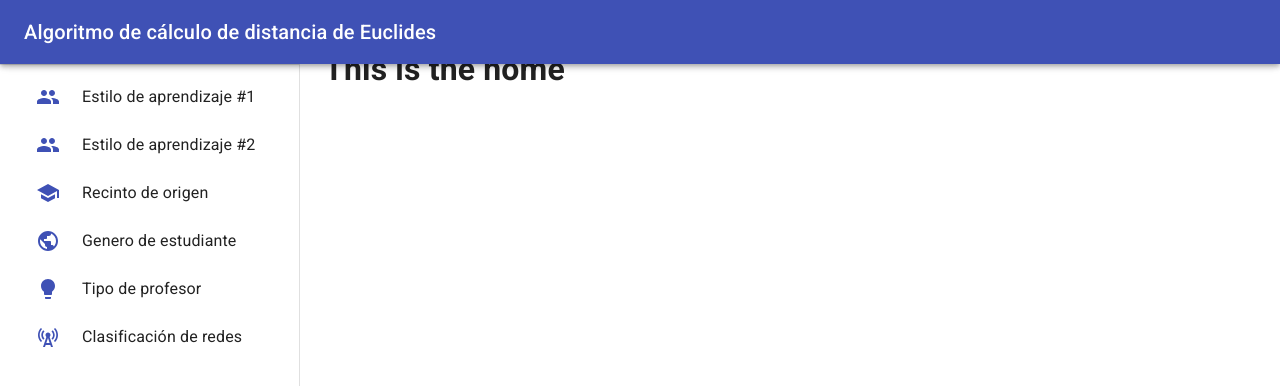
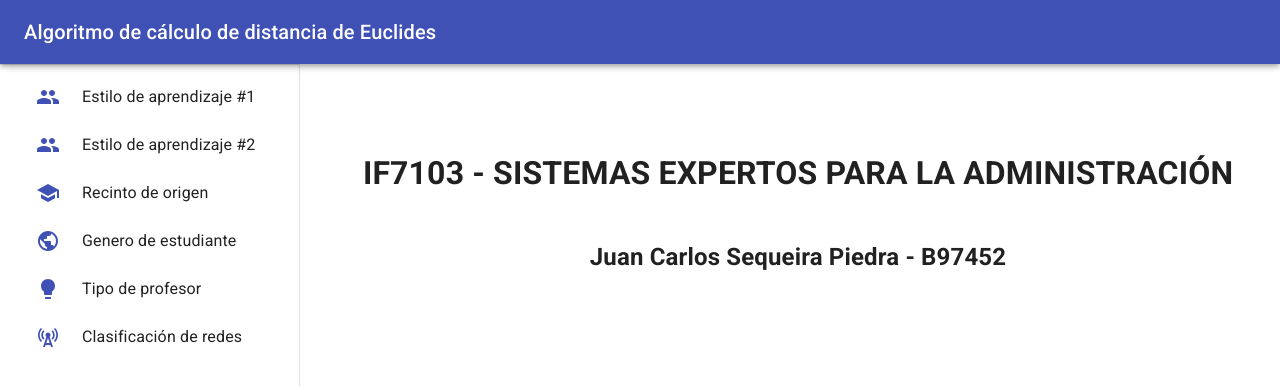
Before and after one commit to spiedra/euclidean-distance-calculation-website, a React (Create React App) app: page / in a window 1280 px wide. Shown: the top 386 px of the page. Built offline with nearby package versions, Linux system fonts and the light colour scheme.

Commit message:
content: update home page content

```diff
--- a/src/App.js
+++ b/src/App.js
@@ -14,7 +14,8 @@ function App () {
         component="main"
         sx={{
           flexGrow: 1,
-          p: 3,
+          paddingTop: 6,
+          paddingLeft: 2,
           width: { sm: `calc(100% - ${drawerWidth}px)` }
         }}
       >
--- a/src/components/Navbar/index.js
+++ b/src/components/Navbar/index.js
@@ -66,7 +66,7 @@ const Navbar = () => {
             aria-label="open drawer"
             edge="start"
             onClick={handleDrawerToggle}
-            sx={{ mr: 2, display: { sm: 'none' } }}
+            sx={{ mr: 2, display: { md: 'none' } }}
           >
             <MenuIcon />
           </IconButton>
@@ -75,7 +75,10 @@ const Navbar = () => {
           </Typography>
         </Toolbar>
       </AppBar>
-      <Box component="nav" sx={navbarStyles.nav}>
+      <Box
+        component="nav"
+        sx={navbarStyles.nav}
+      >
         <Drawer
           variant="temporary"
           open={isOpen}
@@ -84,7 +87,7 @@ const Navbar = () => {
             keepMounted: true
           }}
           sx={{
-            display: { xs: 'block', sm: 'none' },
+            display: { xs: 'block', md: 'none' },
             '& .MuiDrawer-paper': {
               boxSizing: 'border-box',
               width: drawerWidth
@@ -96,7 +99,7 @@ const Navbar = () => {
         <Drawer
           variant="permanent"
           sx={{
-            display: { xs: 'none', sm: 'block' },
+            display: { xs: 'none', md: 'block' },
             '& .MuiDrawer-paper': {
               boxSizing: 'border-box',
               width: drawerWidth,
--- a/src/components/Navbar/styles.js
+++ b/src/components/Navbar/styles.js
@@ -20,7 +20,7 @@ export const navbarStyles = {
     justifyContent: 'flex-end'
   },
   nav: {
-    width: { sm: drawerWidth },
+    width: { md: drawerWidth },
     flexShrink: { sm: 0 }
   }
 }
--- a/src/pages/Home/index.js
+++ b/src/pages/Home/index.js
@@ -1,7 +1,16 @@
 import React from 'react'
 
+import Container from '@mui/material/Container'
+
+import { homeStyles } from './styles'
+
 const Home = () => {
-  return (<h1>This is the home</h1>)
+  return (
+    <Container sx={homeStyles.container}>
+      <h1>IF7103 - SISTEMAS EXPERTOS PARA LA ADMINISTRACIÓN</h1>
+      <h2>Juan Carlos Sequeira Piedra - B97452</h2>
+    </Container>
+  )
 }
 
 export default Home
--- a/src/pages/Home/styles.js
+++ b/src/pages/Home/styles.js
@@ -0,0 +1,10 @@
+export const homeStyles = {
+  container: {
+    display: 'flex',
+    flexDirection: 'column',
+    justifyContent: 'start',
+    alignItems: 'center',
+    textAlign: 'center',
+    marginTop: '5rem'
+  }
+}
```
